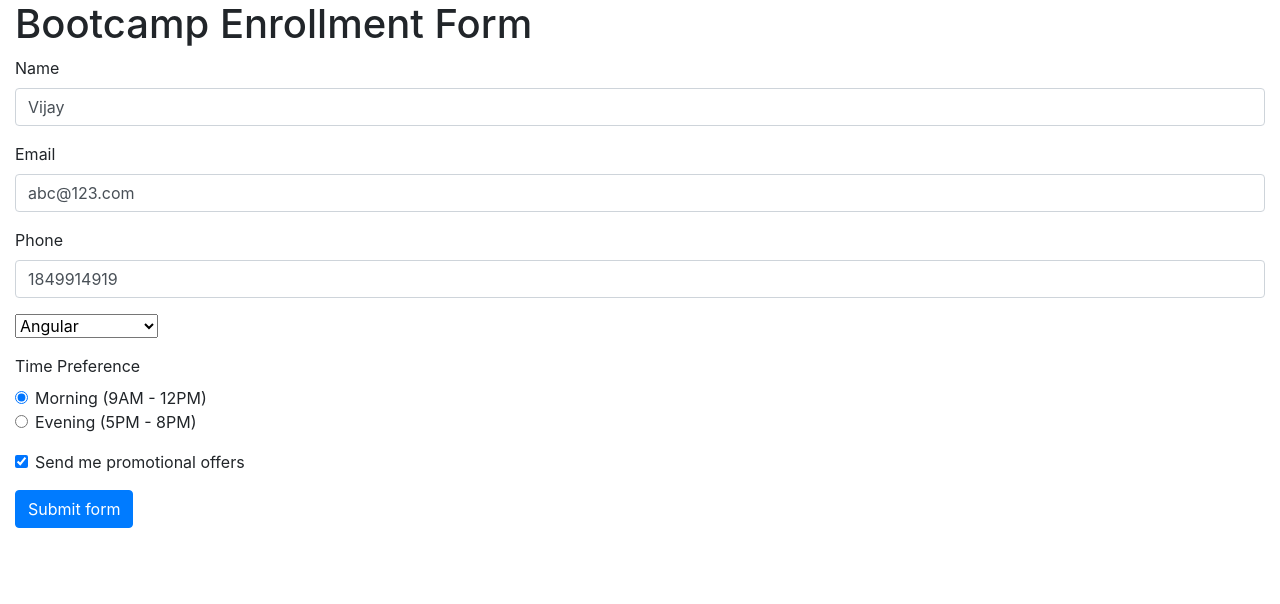
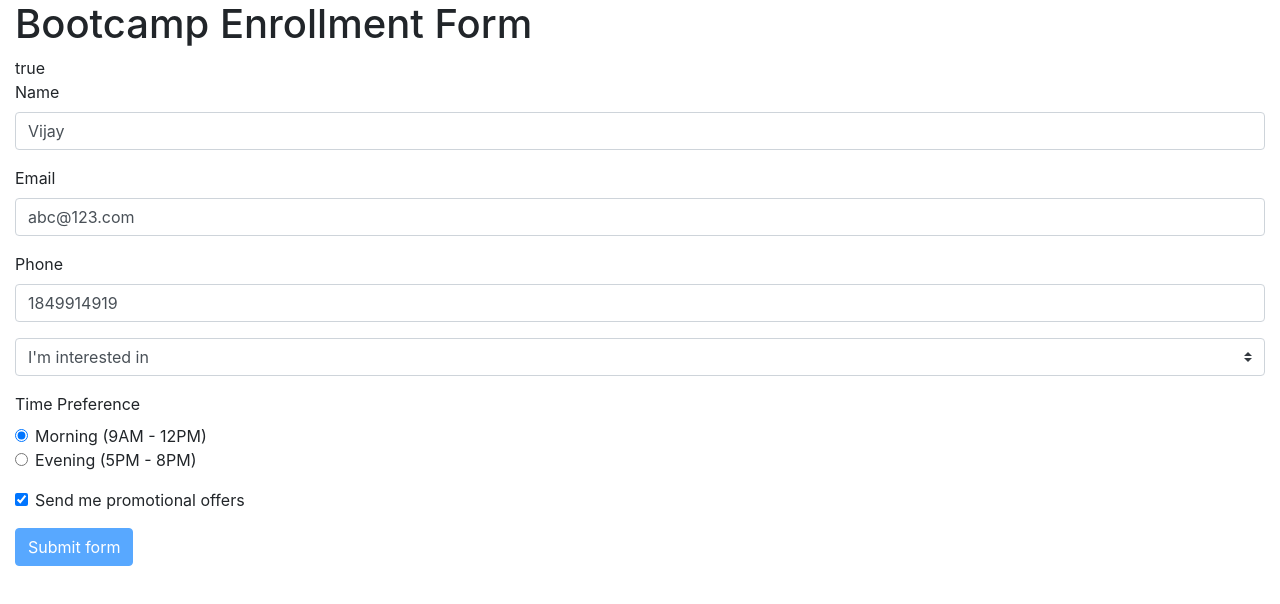
Before and after one commit to VijayGohel/angular-forms, an Angular app: page / in a window 1280 px wide. Shown: the top 604 px of the page. Built offline with nearby package versions, Linux system fonts and the light colour scheme.

Commit message:
select option validation

```diff
--- a/src/app/app.component.html
+++ b/src/app/app.component.html
@@ -4,7 +4,7 @@
     <!-- {{ userData.value | json }}
 <hr>
     {{userModel | json}} -->
-
+      {{userData.form.valid}}
     <div class="form-group">
       <label>Name</label>
       <input type="text"  class="form-control"  name="name" required
@@ -35,10 +35,13 @@
     </div>
 
     <div class="form-group">
-      <select  id="" class="cutom-select" [(ngModel)]="userModel.topic" name="topic">
-        <option  selected>I'm interested in</option>
-        <option value="{{topic}}" *ngFor="let topic of topics">{{ topic }}</option>
+      <select  id="" class="custom-select" [(ngModel)]="userModel.topic" name="topic"
+      #topic="ngModel" (blur)="validateTopic(topic.value)" (change)="validateTopic(topic.value)" [class.is-invalid]="topicHasError && topic.touched">
+        <option value="default">I'm interested in</option>
+        <option  *ngFor="let topic of topics">{{ topic }}</option>
       </select>
+
+      <small class="text-danger" [class.d-none]="!topicHasError || topic.untouched">Please choose an option</small>
     </div>
 
     <div class="mb-3">
@@ -71,6 +74,6 @@
       </div>
     </div> -->
 
-    <button type="submit" class="btn btn-primary">Submit form</button>
+    <button type="submit" class="btn btn-primary" [disabled]="userData.form.invalid || topicHasError">Submit form</button>
   </form>
 </div>
--- a/src/app/app.component.ts
+++ b/src/app/app.component.ts
@@ -8,6 +8,18 @@ import { User } from './user';
 })
 export class AppComponent {
   topics = ['Angular','React','Vue'];
+  topicHasError=true;
+  userModel=new User("Vijay","abc@123.com",1849914919,"default","morning",true);
 
-  userModel=new User("Vijay","abc@123.com",1849914919,"Angular","morning",true);
+  validateTopic(value)
+  {
+    if(value== 'default'){
+      this.topicHasError=true;
+    }
+    else
+    {
+      this.topicHasError=false;
+    }
+
+  }
 }
```
